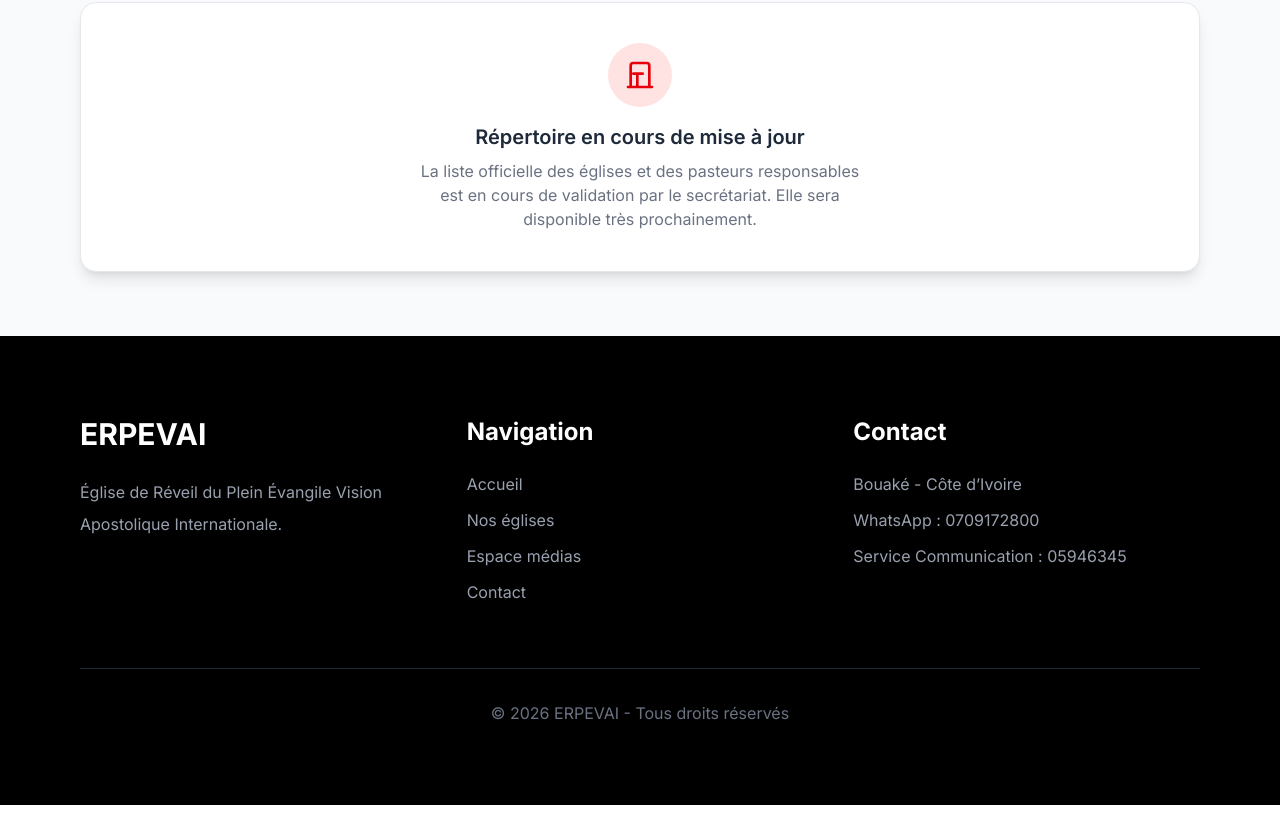
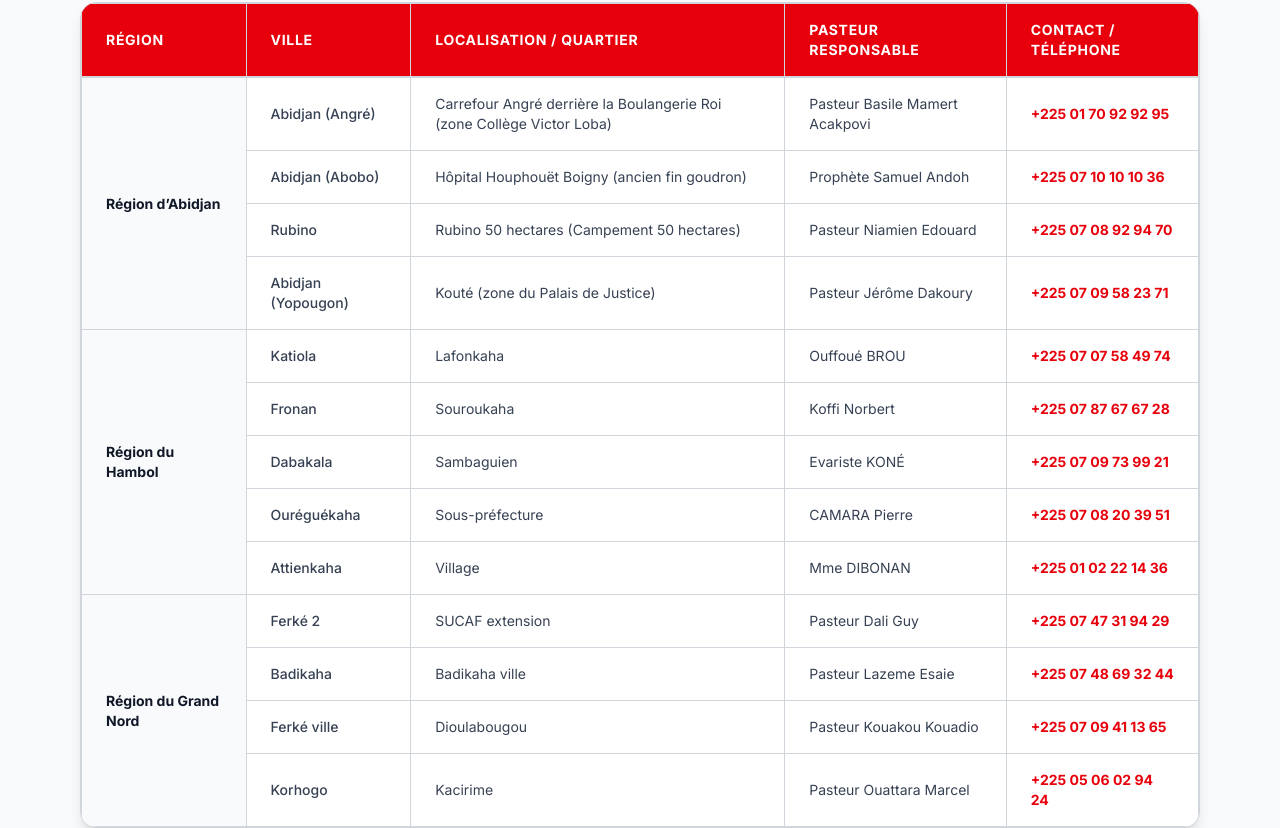
Before and after one commit to Serviteur-Archange/erpevai-site-v2, a Next.js app: page /Nos-eglises in a window 1280 px wide. Shown: the part 940-1768 px from the top of the page. Before the commit the page ends 1745 px from the top, so only its background shows below. Built offline with nearby package versions, Linux system fonts and the light colour scheme.

Commit message:
Mise à jour du tableau des églises avec régions et localisations

```diff
--- a/app/Nos-eglises/page.tsx
+++ b/app/Nos-eglises/page.tsx
@@ -61,23 +61,147 @@ export default function NosEglisesPage() {
         </p>
       </section>
 
-      {/* SECTION TABLEAU DES ÉGLISES PAR VILLE */}
+{/* SECTION TABLEAU DES ÉGLISES PAR VILLE */}
 <section className="max-w-6xl mx-auto px-4 py-16">
   <div className="text-center mb-10">
     <h2 className="text-3xl font-bold text-gray-900 mb-2">Répertoire de nos Églises</h2>
-    <p className="text-gray-600">Retrouvez chaque ville, son pasteur responsable et leurs contacts.</p>
+    <p className="text-gray-600">Retrouvez chaque église, sa localisation et son pasteur responsable.</p>
   </div>
 
-  <div className="bg-white shadow-lg rounded-2xl border border-gray-200 p-10 text-center">
-    <div className="inline-flex items-center justify-center w-16 h-16 bg-red-100 text-red-600 rounded-full mb-4">
-      <svg xmlns="http://www.w3.org/2000/svg" className="h-8 w-8" fill="none" viewBox="0 0 24 24" stroke="currentColor">
-        <path strokeLinecap="round" strokeLinejoin="round" strokeWidth={2} d="M19 21V5a2 2 0 00-2-2H7a2 2 0 00-2 2v16m14 0h2m-2 0h-5m-9 0H3m2 0h5m0 0h4m-4 0V11m0 0h4m-4 0H7" />
-      </svg>
-    </div>
-    <h3 className="text-xl font-semibold text-gray-800 mb-2">Répertoire en cours de mise à jour</h3>
-    <p className="text-gray-500 max-w-md mx-auto">
-      La liste officielle des églises et des pasteurs responsables est en cours de validation par le secrétariat. Elle sera disponible très prochainement.
-    </p>
+  <div className="overflow-x-auto shadow-lg rounded-2xl border border-gray-300 bg-white">
+    <table className="w-full text-left border-collapse border border-gray-300">
+      <thead>
+        <tr className="bg-red-600 text-white uppercase text-xs sm:text-sm tracking-wider">
+          <th className="py-4 px-6 border border-gray-300 border-b-2">Région</th>
+          <th className="py-4 px-6 border border-gray-300 border-b-2">Ville</th>
+          <th className="py-4 px-6 border border-gray-300 border-b-2">Localisation / Quartier</th>
+          <th className="py-4 px-6 border border-gray-300 border-b-2">Pasteur Responsable</th>
+          <th className="py-4 px-6 border border-gray-300 border-b-2">Contact / Téléphone</th>
+        </tr>
+      </thead>
+      <tbody className="text-gray-700 text-sm">
+
+        {/* RÉGION D'ABIDJAN (4 lignes) */}
+        <tr className="hover:bg-gray-50 transition-colors">
+          <td rowSpan={4} className="py-4 px-6 font-bold text-gray-900 bg-gray-50 border border-gray-300 align-middle">
+            Région d’Abidjan
+          </td>
+          <td className="py-4 px-6 font-medium border border-gray-300">Abidjan (Angré)</td>
+          <td className="py-4 px-6 border border-gray-300">Carrefour Angré derrière la Boulangerie Roi (zone Collège Victor Loba)</td>
+          <td className="py-4 px-6 border border-gray-300">Pasteur Basile Mamert Acakpovi</td>
+          <td className="py-4 px-6 border border-gray-300">
+            <a href="tel:+2250170929295" className="text-red-600 font-bold hover:underline">+225 01 70 92 92 95</a>
+          </td>
+        </tr>
+        <tr className="hover:bg-gray-50 transition-colors">
+          <td className="py-4 px-6 font-medium border border-gray-300">Abidjan (Abobo)</td>
+          <td className="py-4 px-6 border border-gray-300">Hôpital Houphouët Boigny (ancien fin goudron)</td>
+          <td className="py-4 px-6 border border-gray-300">Prophète Samuel Andoh</td>
+          <td className="py-4 px-6 border border-gray-300">
+            <a href="tel:+2250710101036" className="text-red-600 font-bold hover:underline">+225 07 10 10 10 36</a>
+          </td>
+        </tr>
+        <tr className="hover:bg-gray-50 transition-colors">
+          <td className="py-4 px-6 font-medium border border-gray-300">Rubino</td>
+          <td className="py-4 px-6 border border-gray-300">Rubino 50 hectares (Campement 50 hectares)</td>
+          <td className="py-4 px-6 border border-gray-300">Pasteur Niamien Edouard</td>
+          <td className="py-4 px-6 border border-gray-300">
+            <a href="tel:+2250708929470" className="text-red-600 font-bold hover:underline">+225 07 08 92 94 70</a>
+          </td>
+        </tr>
+        <tr className="hover:bg-gray-50 transition-colors">
+          <td className="py-4 px-6 font-medium border border-gray-300">Abidjan (Yopougon)</td>
+          <td className="py-4 px-6 border border-gray-300">Kouté (zone du Palais de Justice)</td>
+          <td className="py-4 px-6 border border-gray-300">Pasteur Jérôme Dakoury</td>
+          <td className="py-4 px-6 border border-gray-300">
+            <a href="tel:+2250709582371" className="text-red-600 font-bold hover:underline">+225 07 09 58 23 71</a>
+          </td>
+        </tr>
+
+        {/* RÉGION DU HAMBOL (5 lignes) */}
+        <tr className="hover:bg-gray-50 transition-colors">
+          <td rowSpan={5} className="py-4 px-6 font-bold text-gray-900 bg-gray-50 border border-gray-300 align-middle">
+            Région du Hambol
+          </td>
+          <td className="py-4 px-6 font-medium border border-gray-300">Katiola</td>
+          <td className="py-4 px-6 border border-gray-300">Lafonkaha</td>
+          <td className="py-4 px-6 border border-gray-300">Ouffoué BROU</td>
+          <td className="py-4 px-6 border border-gray-300">
+            <a href="tel:+2250707584974" className="text-red-600 font-bold hover:underline">+225 07 07 58 49 74</a>
+          </td>
+        </tr>
+        <tr className="hover:bg-gray-50 transition-colors">
+          <td className="py-4 px-6 font-medium border border-gray-300">Fronan</td>
+          <td className="py-4 px-6 border border-gray-300">Souroukaha</td>
+          <td className="py-4 px-6 border border-gray-300">Koffi Norbert</td>
+          <td className="py-4 px-6 border border-gray-300">
+            <a href="tel:+2250787676728" className="text-red-600 font-bold hover:underline">+225 07 87 67 67 28</a>
+          </td>
+        </tr>
+        <tr className="hover:bg-gray-50 transition-colors">
+          <td className="py-4 px-6 font-medium border border-gray-300">Dabakala</td>
+          <td className="py-4 px-6 border border-gray-300">Sambaguien</td>
+          <td className="py-4 px-6 border border-gray-300">Evariste KONÉ</td>
+          <td className="py-4 px-6 border border-gray-300">
+            <a href="tel:+2250709739921" className="text-red-600 font-bold hover:underline">+225 07 09 73 99 21</a>
+          </td>
+        </tr>
+        <tr className="hover:bg-gray-50 transition-colors">
+          <td className="py-4 px-6 font-medium border border-gray-300">Ouréguékaha</td>
+          <td className="py-4 px-6 border border-gray-300">Sous-préfecture</td>
+          <td className="py-4 px-6 border border-gray-300">CAMARA Pierre</td>
+          <td className="py-4 px-6 border border-gray-300">
+            <a href="tel:+2250708203951" className="text-red-600 font-bold hover:underline">+225 07 08 20 39 51</a>
+          </td>
+        </tr>
+        <tr className="hover:bg-gray-50 transition-colors">
+          <td className="py-4 px-6 font-medium border border-gray-300">Attienkaha</td>
+          <td className="py-4 px-6 border border-gray-300">Village</td>
+          <td className="py-4 px-6 border border-gray-300">Mme DIBONAN</td>
+          <td className="py-4 px-6 border border-gray-300">
+            <a href="tel:+2250102221436" className="text-red-600 font-bold hover:underline">+225 01 02 22 14 36</a>
+          </td>
+        </tr>
+
+        {/* RÉGION DU GRAND NORD (4 lignes) */}
+        <tr className="hover:bg-gray-50 transition-colors">
+          <td rowSpan={4} className="py-4 px-6 font-bold text-gray-900 bg-gray-50 border border-gray-300 align-middle">
+            Région du Grand Nord
+          </td>
+          <td className="py-4 px-6 font-medium border border-gray-300">Ferké 2</td>
+          <td className="py-4 px-6 border border-gray-300">SUCAF extension</td>
+          <td className="py-4 px-6 border border-gray-300">Pasteur Dali Guy</td>
+          <td className="py-4 px-6 border border-gray-300">
+            <a href="tel:+2250747319429" className="text-red-600 font-bold hover:underline">+225 07 47 31 94 29</a>
+          </td>
+        </tr>
+        <tr className="hover:bg-gray-50 transition-colors">
+          <td className="py-4 px-6 font-medium border border-gray-300">Badikaha</td>
+          <td className="py-4 px-6 border border-gray-300">Badikaha ville</td>
+          <td className="py-4 px-6 border border-gray-300">Pasteur Lazeme Esaie</td>
+          <td className="py-4 px-6 border border-gray-300">
+            <a href="tel:+2250748693244" className="text-red-600 font-bold hover:underline">+225 07 48 69 32 44</a>
+          </td>
+        </tr>
+        <tr className="hover:bg-gray-50 transition-colors">
+          <td className="py-4 px-6 font-medium border border-gray-300">Ferké ville</td>
+          <td className="py-4 px-6 border border-gray-300">Dioulabougou</td>
+          <td className="py-4 px-6 border border-gray-300">Pasteur Kouakou Kouadio</td>
+          <td className="py-4 px-6 border border-gray-300">
+            <a href="tel:+2250709411365" className="text-red-600 font-bold hover:underline">+225 07 09 41 13 65</a>
+          </td>
+        </tr>
+        <tr className="hover:bg-gray-50 transition-colors">
+          <td className="py-4 px-6 font-medium border border-gray-300">Korhogo</td>
+          <td className="py-4 px-6 border border-gray-300">Kacirime</td>
+          <td className="py-4 px-6 border border-gray-300">Pasteur Ouattara Marcel</td>
+          <td className="py-4 px-6 border border-gray-300">
+            <a href="tel:+2250506029424" className="text-red-600 font-bold hover:underline">+225 05 06 02 94 24</a>
+          </td>
+        </tr>
+
+      </tbody>
+    </table>
   </div>
 </section>
 {/* CONTACT */}
```
